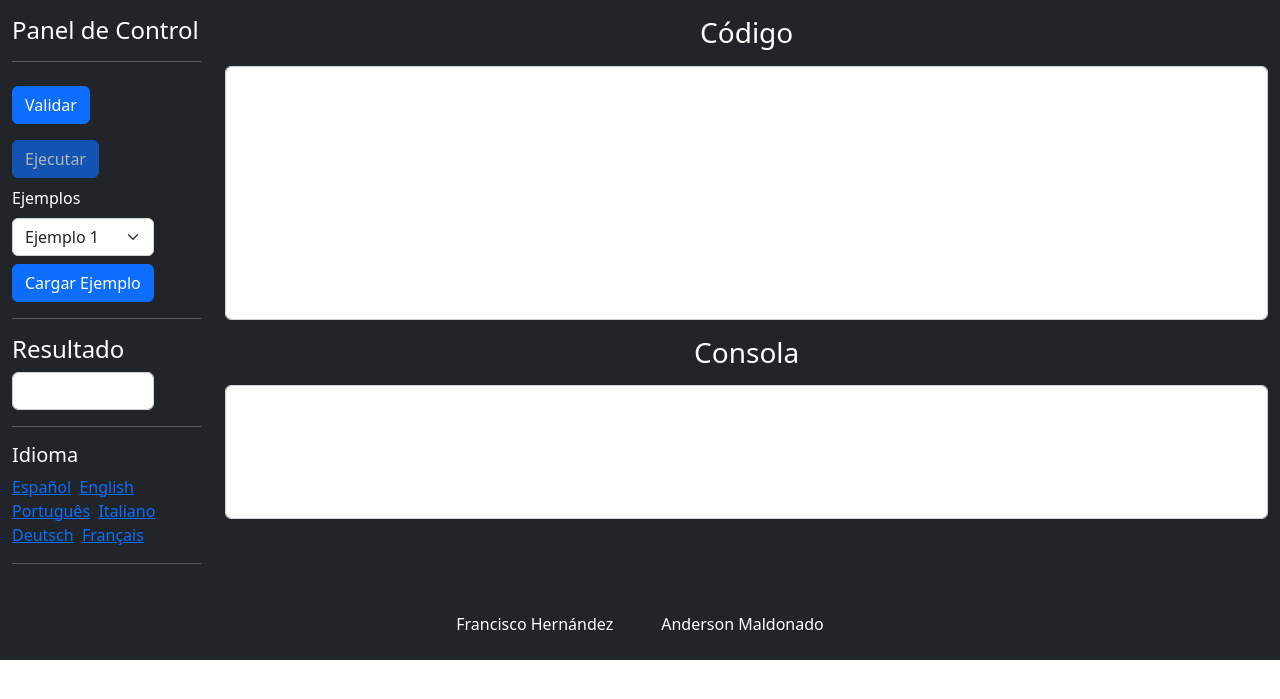
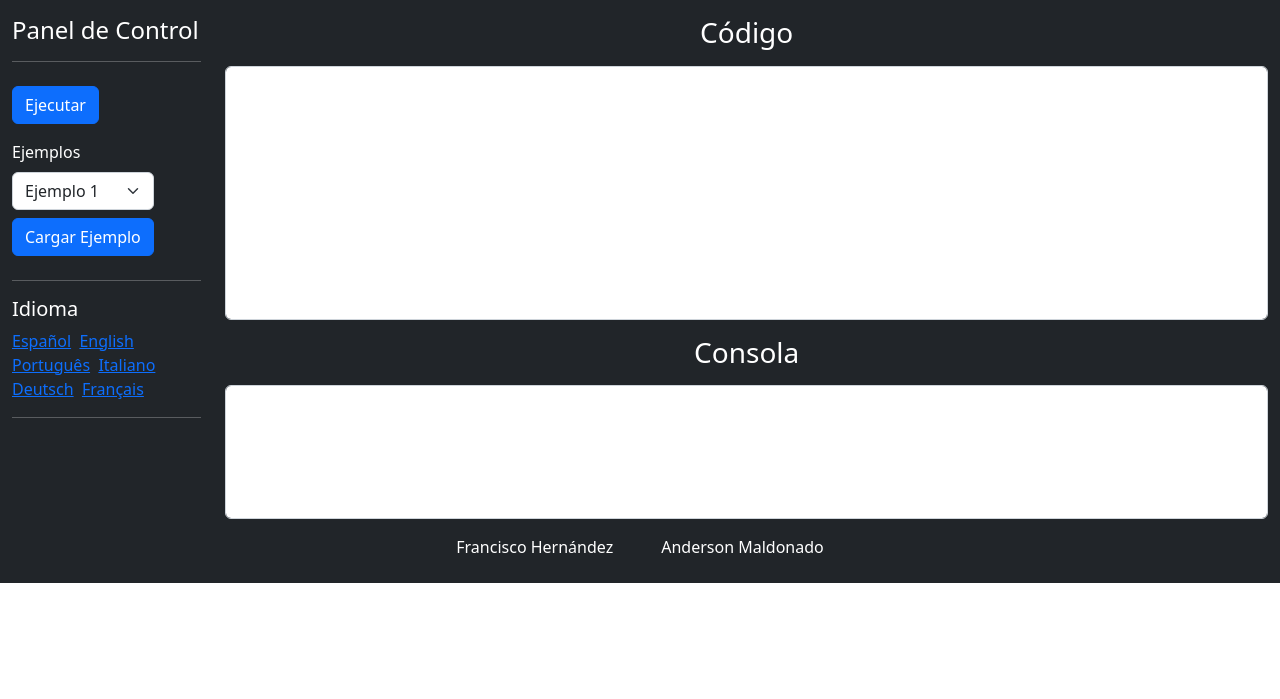
Before and after one commit to FranciscoHT00/proyecto-compilador, a Flask app: template app/blueprints/multilingual/templates/multilingual/index.html in a window 1280 px wide. Shown: the part 88-787 px from the top of the page. Run offline with Flask 2, Linux system fonts and the light colour scheme; the template is opened without the code that fills it, so the values that code supplies are empty.

Commit message:
Cambios al frontend

```diff
--- a/app/blueprints/multilingual/templates/multilingual/index.html
+++ b/app/blueprints/multilingual/templates/multilingual/index.html
@@ -25,17 +25,12 @@
           <hr />
           <ul class="nav nav-pills flex-column">
             <li class="py-2">
-              <button type="button" class="btn btn-primary" id="validate_btn">
-                {{_('Validar')}}
-              </button>
-            </li>
-            <li class="py-2">
               <button type="button" class="btn btn-primary" id="run_btn">
                 {{_('Ejecutar')}}
               </button>
             </li>
 
-            <li>
+            <li class="py-2">
               <label for="examples" class="form-label d-block"
                 >{{_('Ejemplos')}}</label
               >
@@ -53,11 +48,6 @@
               </button>
             </li>
           </ul>
-
-          <hr />
-
-          <h4>{{_('Resultado')}}</h4>
-          <input type="text" class="form-control w-75" readonly />
 
           <hr />
 
--- a/app/static/js/index.js
+++ b/app/static/js/index.js
@@ -1,11 +1,8 @@
 $(document).ready(function () {
-  $("#run_btn").prop("disabled", true);
-
-  $("#validate_btn").on("click", validateCode);
   $("#run_btn").on("click", runCode);
 });
 
-function validateCode() {
+function runCode() {
   var code = $("#code_input").val();
   code += "\n";
 
@@ -26,5 +23,3 @@ function validateCode() {
       alert(errorThrown);
     });
 }
-
-function runCode() {}
```
